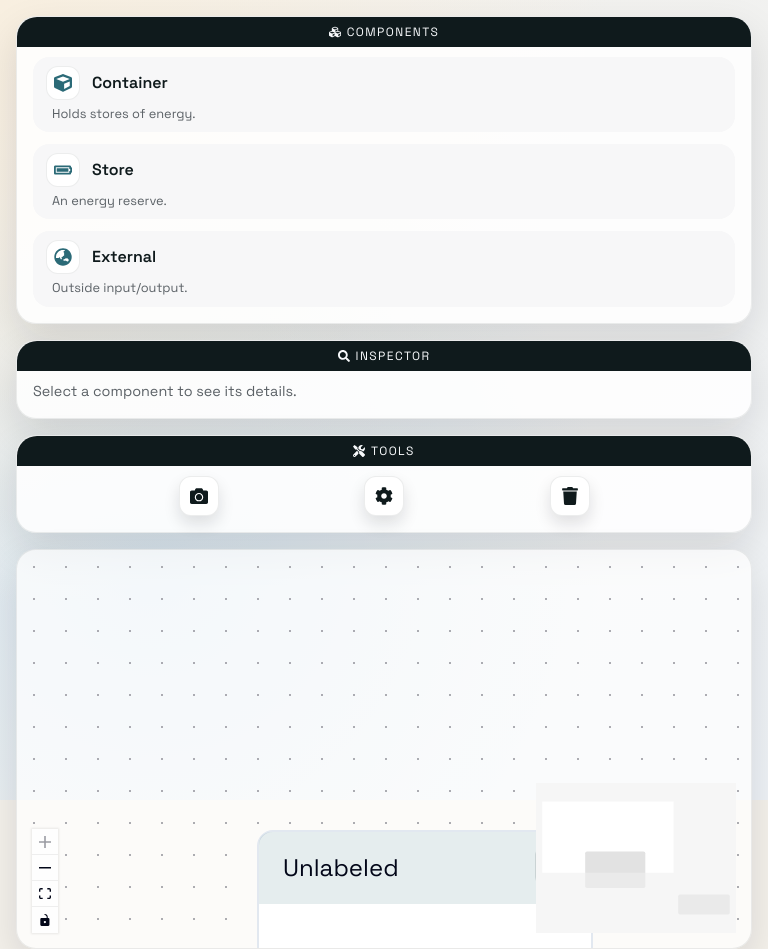
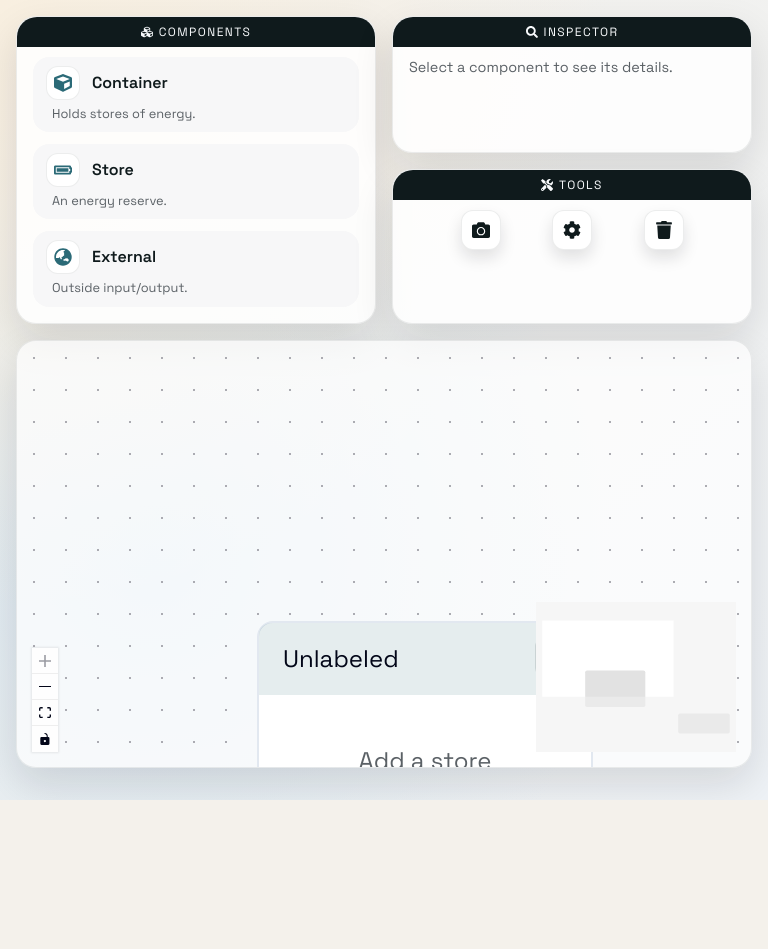
Before and after one commit to Kyoto-International-School/energy-transfer, a React (Vite) app: page / in a window 768 px wide. After the commit the page ends 800 px from the top, so only its background shows below. Built offline with nearby package versions, Linux system fonts and the light colour scheme.

Commit message:
block on phone; minimal support for portrait on tablet

```diff
--- a/src/App.css
+++ b/src/App.css
@@ -5,6 +5,41 @@
   --accent: #2b6a77;
   --accent-soft: rgba(43, 106, 119, 0.15);
   --muted: #5b6166;
+}
+
+.screen-size-guard {
+  position: fixed;
+  inset: 0;
+  display: none;
+  align-items: center;
+  justify-content: center;
+  padding: 24px;
+  background: #f4f6f7;
+  z-index: 1000;
+  text-align: center;
+}
+
+.screen-size-guard__card {
+  max-width: 360px;
+  width: 100%;
+  padding: 24px;
+  border-radius: 16px;
+  border: 1px solid var(--panel-border);
+  background: #ffffff;
+  box-shadow: var(--panel-shadow);
+}
+
+.screen-size-guard__title {
+  margin: 0 0 8px;
+  font-size: 1.1rem;
+  font-weight: 600;
+  color: #101214;
+}
+
+.screen-size-guard__text {
+  margin: 0;
+  font-size: 0.95rem;
+  color: var(--muted);
 }
 
 .app-shell {
@@ -31,6 +66,16 @@ body.sidebar-collapsed .app-shell {
   }
 }
 
+@media (max-width: 767px) {
+  .screen-size-guard {
+    display: flex;
+  }
+
+  .app-shell {
+    display: none;
+  }
+}
+
 .canvas {
   min-width: 0;
   min-height: 0;
@@ -42,6 +87,36 @@ body.sidebar-collapsed .app-shell {
   display: flex;
   flex-direction: column;
   gap: 16px;
+}
+
+@media (min-width: 768px) and (max-width: 961px) {
+  .sidebar {
+    display: grid;
+    grid-template-columns: minmax(0, 1fr) minmax(0, 1fr);
+    grid-template-rows: auto auto;
+    grid-template-areas:
+      "components inspector"
+      "components tools";
+    gap: 16px;
+    align-content: start;
+  }
+
+  body.sidebar-collapsed .sidebar {
+    display: flex;
+    flex-direction: column;
+  }
+
+  .panel--sidebar {
+    grid-area: components;
+  }
+
+  .panel--inspector {
+    grid-area: inspector;
+  }
+
+  .panel--tools {
+    grid-area: tools;
+  }
 }
 
 .flow-wrapper {
--- a/src/App.tsx
+++ b/src/App.tsx
@@ -1301,7 +1301,17 @@ function Editor() {
     : MINIMAP_SIZE_SMALL;
 
   return (
-    <div className="app-shell">
+    <>
+      <div className="screen-size-guard" role="alert">
+        <div className="screen-size-guard__card">
+          <h1 className="screen-size-guard__title">Bigger screen required</h1>
+          <p className="screen-size-guard__text">
+            The Energy Transfer editor works on iPad-sized screens or larger.
+            Please use a larger device.
+          </p>
+        </div>
+      </div>
+      <div className="app-shell">
       <Sidebar
         onCreateNode={onCreateNode}
         onExportImage={handleExport}
@@ -1369,7 +1379,8 @@ function Editor() {
           </ReactFlow>
         </div>
       </main>
-    </div>
+      </div>
+    </>
   );
 }
 
```
